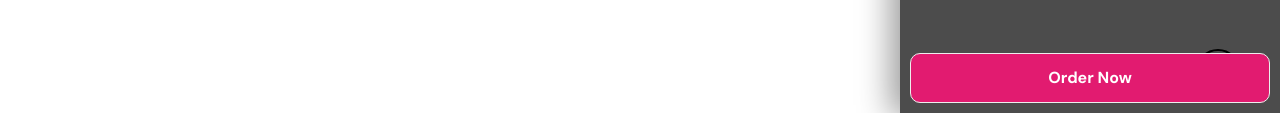
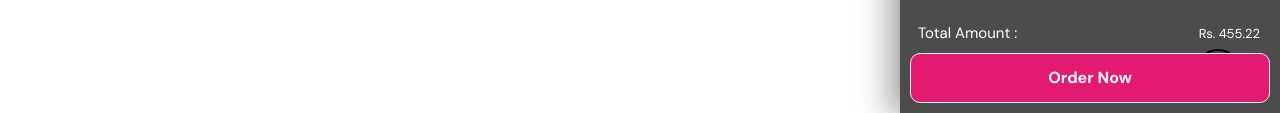
Before and after one commit to HassanFarid5266/food_panda, a plain HTML site: page index.html in a window 1280 px wide. Both pictures are taken after a click on the element 1218 px from the left and 748 px from the top of the page. Shown: the part 677-790 px from the top of the page. Drawn offline with Linux system fonts and the light colour scheme; a web font is replaced by a local one.

Commit message:
amount changes

```diff
--- a/assest/scss/components/cards/_cart-summary.scss
+++ b/assest/scss/components/cards/_cart-summary.scss
@@ -34,12 +34,29 @@
       }
     }
   }
-  .cart-summry{
-    .order-btn{
+  .cart-summry {
+    .order-btn {
       position: absolute;
       bottom: 20px;
       left: 10px;
       right: 10px;
+      .amount {
+        display: flex;
+        align-items: center;
+        margin: 0 10px 10px 8px ;
+        .right {
+          margin-left: auto;
+        }
+        p{
+          color: var(--body);
+          font-size: 15px;
+          font-weight: 400;
+        }
+        .price{
+          text-align: right;
+          font-size: 13px;
+        }
+      }
     }
   }
 }
@@ -69,7 +86,4 @@
     text-transform: capitalize;
     line-height: 1.42857;
   }
-
-
-
 }
--- a/assest/scss/pages/_index.scss
+++ b/assest/scss/pages/_index.scss
@@ -73,7 +73,7 @@
     padding: 5px;
     background-color: transparent;
     transition: all 0.2s;
-    &:hover{
+    &:hover {
       color: #e21b70;
     }
   }
@@ -86,7 +86,7 @@
     padding: 0;
     font-size: 20px;
     border: none;
-    &:hover{
+    &:hover {
       color: #e21b70;
     }
   }
--- a/index.html
+++ b/index.html
@@ -96,6 +96,14 @@
               </div> -->
             </div>
             <div class="order-btn">
+              <div class="amount">
+                <div class="left">
+                  <p>Total Amount : </p>
+                </div>
+                <div class="right">
+                  <p class="price">Rs. 455.22</p>
+                </div>
+              </div>
               <div class="button">
                 <a href="#" class="abt-btn">Order Now</a>
               </div>
```
Also changed, not shown: assest/css/style.css, 1 other file.
